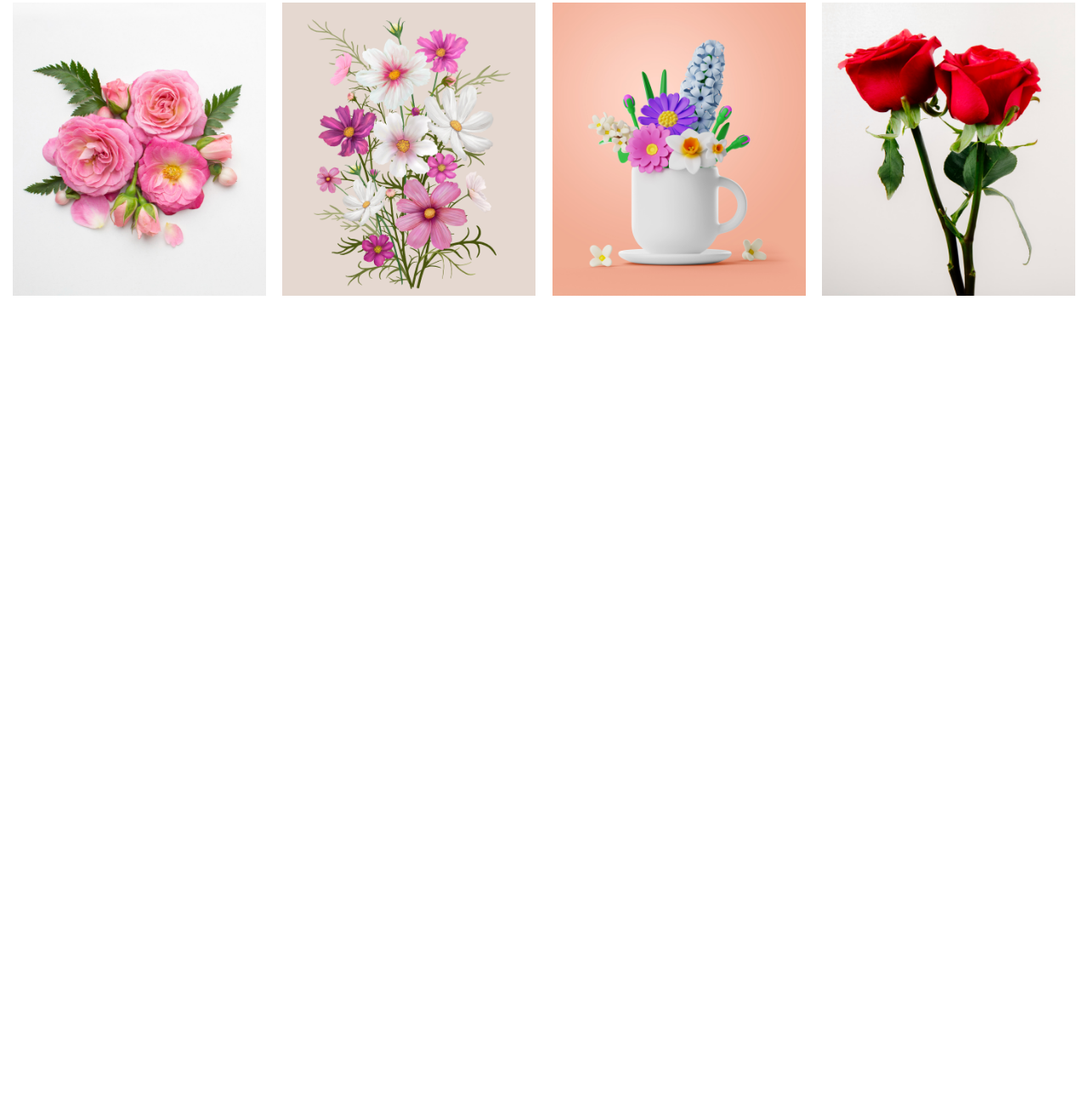
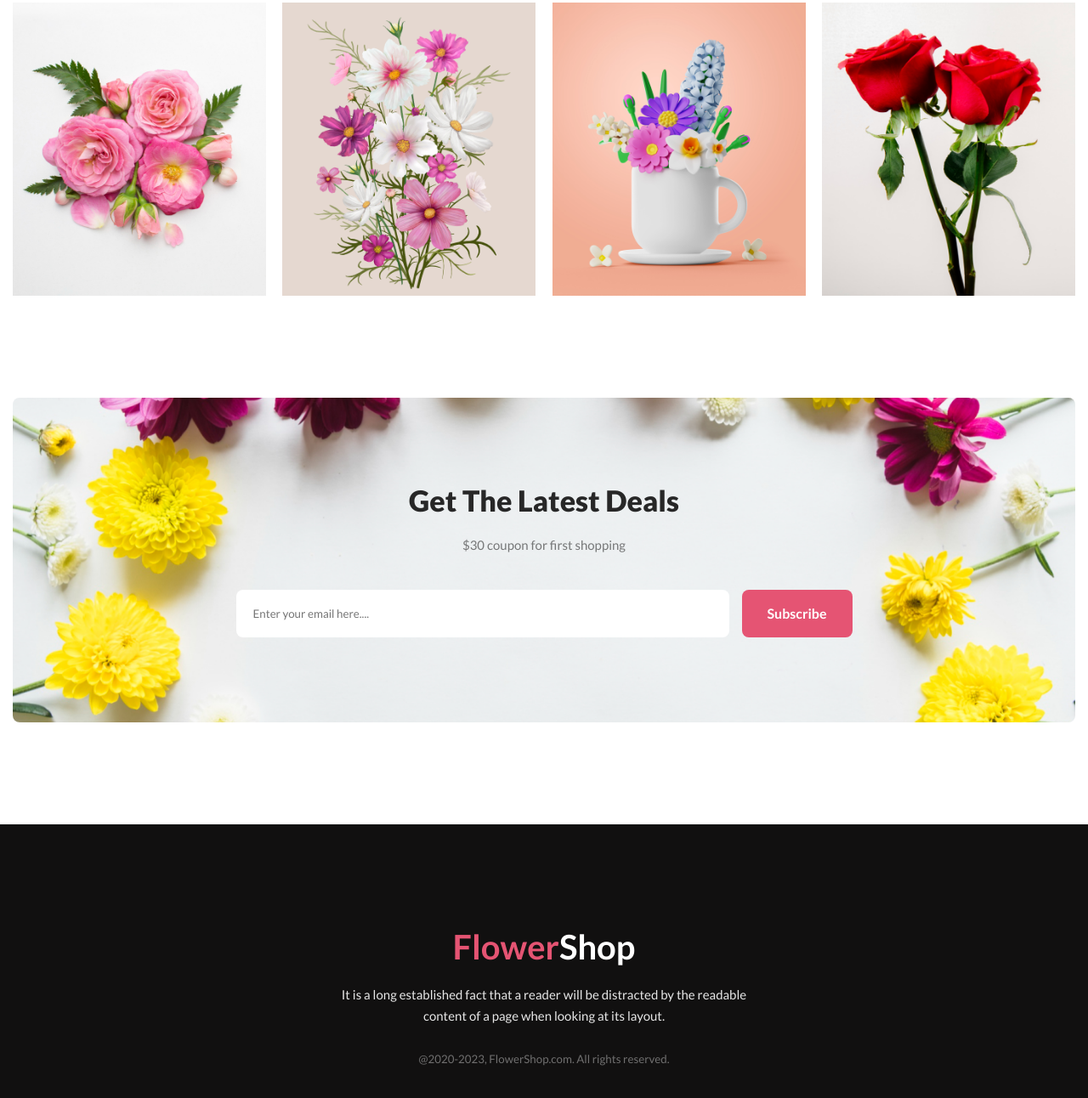
Before and after one commit to Nashiuz-Zaman/flower-shop, a plain HTML site: page index.html in a window 1280 px wide. Shown: the part 2441-3733 px from the top of the page at 85% size. Before the commit the page ends 2909 px from the top, so only its background shows below. Drawn offline with Linux system fonts and the light colour scheme.

Commit message:
Finished Footer

```diff
--- a/index.html
+++ b/index.html
@@ -143,9 +143,37 @@
           <img src="./assets/instagram-4.png" alt="flowers" />
         </div>
       </section>
+
+      <!-- latest deals section -->
+      <section class="latest-deals container align-center section-margin">
+        <h2 class="section-title">Get The Latest Deals</h2>
+        <p class="latest-deals-description text-description text-center">
+          $30 coupon for first shopping
+        </p>
+
+        <!-- latest deals form -->
+        <form class="latest-deals-form">
+          <input type="email" placeholder="Enter your email here...." />
+          <input class="btn-primary" type="submit" value="Subscribe" />
+        </form>
+      </section>
     </main>
 
     <!-- footer starts here -->
-    <footer></footer>
+    <footer class="footer">
+      <h3 class="footer-title text-center">
+        <span class="primary-color-text">Flower</span>Shop
+      </h3>
+
+      <p class="footer-description text-description text-center">
+        It is a long established fact that a reader will be distracted by the
+        readable <br />
+        content of a page when looking at its layout.
+      </p>
+
+      <small class="footer-disclaimer text-center"
+        >&commat;2020-2023, FlowerShop.com. All rights reserved.</small
+      >
+    </footer>
   </body>
 </html>
--- a/styles/index.css
+++ b/styles/index.css
@@ -189,3 +189,63 @@ img {
 .instagram-images-container img {
   height: 345px;
 }
+
+/* latest deals styles */
+
+.latest-deals {
+  background-image: url("../assets/latest-deals.png");
+  background-size: cover;
+  background-position: center;
+  padding: 100px 0;
+  border-radius: 8px;
+}
+
+.latest-deals-description {
+  margin-bottom: 40px;
+}
+
+.latest-deals-form {
+  display: flex;
+  align-items: stretch;
+  width: 725px;
+  margin: 0 auto;
+  gap: 15px;
+}
+
+.latest-deals-form input {
+  font-family: inherit;
+}
+
+.latest-deals-form input[type="email"] {
+  border: none;
+  border-radius: 8px;
+  padding: 20px;
+  width: 100%;
+}
+
+.latest-deals-form input[type="submit"] {
+  padding: 15px 30px;
+}
+
+/* footer styles */
+
+.footer {
+  background-color: #111010;
+  padding: 120px 0;
+}
+
+.footer-title {
+  color: #fff;
+  font-size: 40px;
+  margin-bottom: 20px;
+}
+
+.footer-description {
+  color: rgba(255, 255, 255, 0.9);
+  margin-bottom: 30px;
+}
+
+.footer-disclaimer {
+  display: block;
+  color: rgba(255, 255, 255, 0.4);
+}
```
Also changed, not shown: assets/latest-deals.png (renamed from assets/Rectangle 9.png).
